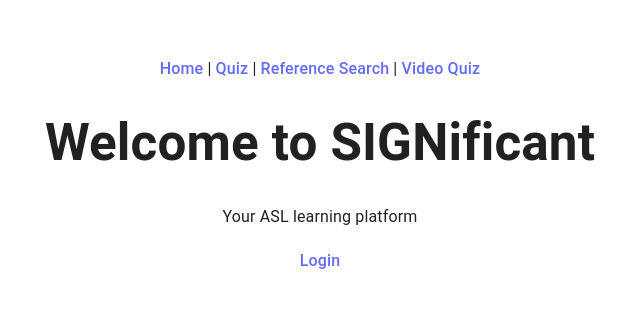
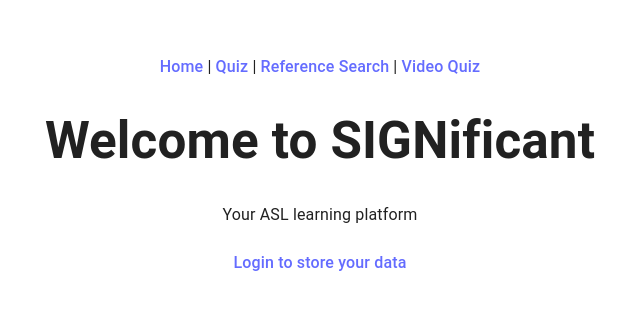
Before and after one commit to meghnamitt/Significant, a React (Vite) app in the folder significant/: page / in a window 1280 px wide. Shown: the part 235-544 px from the top of the page, without its empty margins (320-960 px from the left). Built offline with nearby package versions, Linux system fonts and the light colour scheme.

Commit message:
nothing
nothing

```diff
--- a/significant/src/pages/HomePage.jsx
+++ b/significant/src/pages/HomePage.jsx
@@ -6,8 +6,8 @@
     <div>
       <h1>Welcome to SIGNificant</h1>
       <p>Your ASL learning platform</p>
-      <div style={{ marginTop: 20 }}>
-        <Link to="/login">Login</Link>
+      <div style={{ marginTop: 24 }}>
+        <Link to="/login">Login to store your data</Link>
       </div>
     </div>
   );
```
